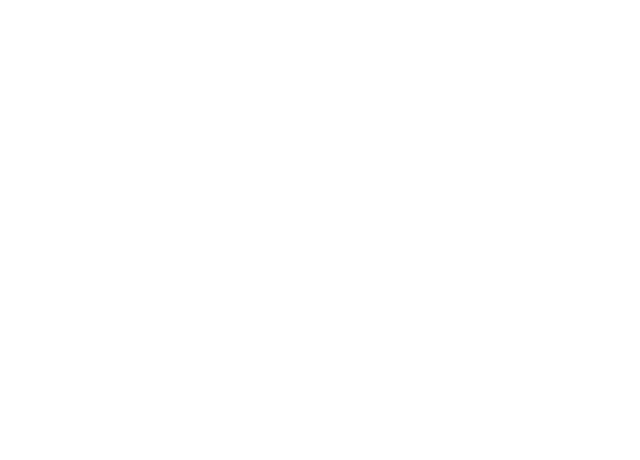
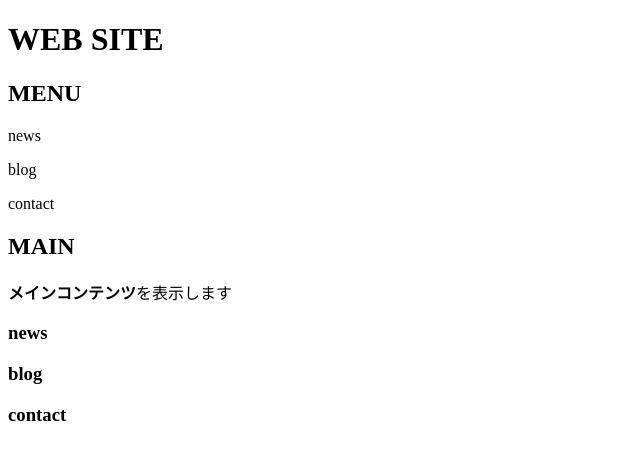
Before and after one commit to ishidakaimu312/portfolio, a plain HTML site: page sample.html in a window 1280 px wide. Shown: the whole page, without its empty margins (0-640 px from the left). Drawn offline with Linux system fonts and the light colour scheme.

Commit message:
F2-① 課題　修正

```diff
--- a/sample.html
+++ b/sample.html
@@ -0,0 +1,33 @@
+<!DOCTYPE html>
+<html lang="en">
+<head>
+    <meta charset="UTF-8">
+    <title>タイトル</title>
+</head>
+<body>
+ <div id="content">
+	<header id="header">
+		<h1>WEB SITE</h1>
+		<nav id="menu">
+			<h2>MENU</h2>
+			<p>news</p>
+			<p>blog</p>
+			<p>contact</p>
+		</nav>
+	</header>
+	<main>
+		<h2>MAIN</h2>
+        <p><strong>メインコンテンツ</strong>を表示します</p>
+		<section id="news">
+			<h3>news</h3>
+		</section>
+		<section id="blog">
+			<h3>blog </h3>
+		</section>
+	</main>
+	<footer id="footer">
+		<h3>contact</h3>
+	</footer>
+</div>
+</body>
+</html>
```
Also changed, not shown: ex1/ex.html (+6 -3 lines).
